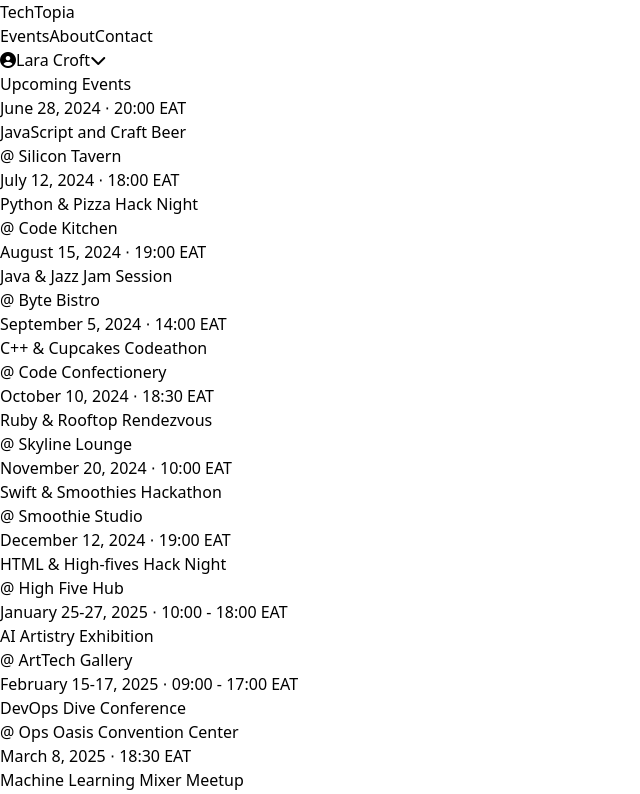
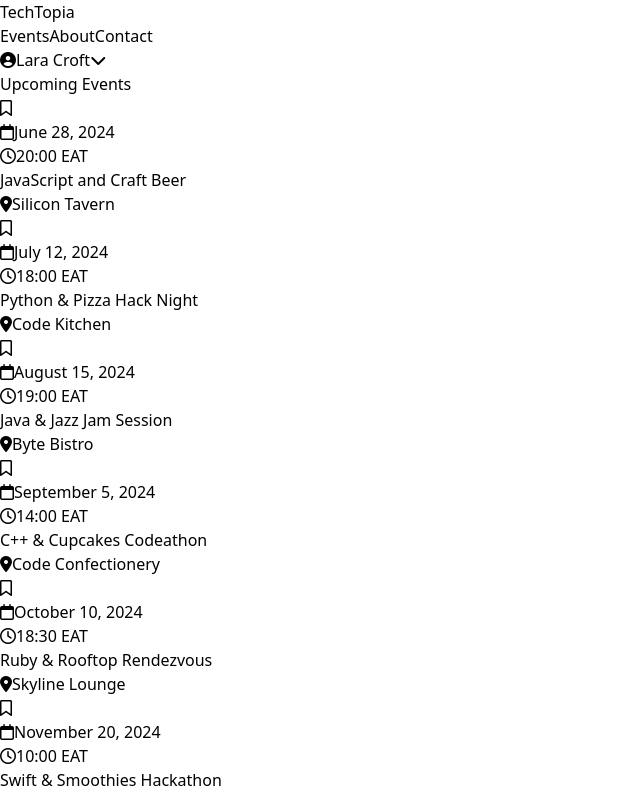
Before and after one commit to felixorwari/techtango, a Vue app: page / in a window 1280 px wide. Shown: the top 794 px of the page, without its empty margins (0-640 px from the left). Built offline with nearby package versions, Linux system fonts and the light colour scheme; data requests are answered from the project's data file.

Commit message:
Updated event card component UI

```diff
--- a/src/components/EventCardComponent.vue
+++ b/src/components/EventCardComponent.vue
@@ -7,13 +7,34 @@ defineProps({
 })
 </script>
 <template>
-  <RouterLink to="/events">
-    <div
-      class="px-10 pt-10 pb-16 transition-all bg-white border border-gray-300 rounded shadow hover:shadow-lg hover:shadow-gray-100 hover:scale-[101%] prose mx-auto"
-    >
-      <p>{{ event.date }} <span class="mx-2">&sdot;</span> {{ event.time }} EAT</p>
-      <h3 class="mt-4">{{ event.title }}</h3>
-      <p>@ {{ event.location }}</p>
-    </div>
-  </RouterLink>
+  <div class="w-full max-w-[65ch] mx-auto">
+    <RouterLink :to="{ name: 'event-details', params: { id: event.id } }">
+      <div
+        class="relative px-6 sm:px-10 pt-10 pb-16 transition-all bg-white border border-gray-300 rounded shadow hover:shadow-lg hover:shadow-gray-100 hover:scale-[101%] prose max-w-none"
+      >
+        <div class="absolute text-gray-400 top-10 right-10">
+          <i class="fa-regular fa-bookmark" title="Save event"></i>
+        </div>
+
+        <div class="flex flex-col gap-y-2">
+          <div>
+            <i class="text-gray-400 fa-regular fa-calendar"></i>
+            <span class="ms-3">{{ event.date }} </span>
+          </div>
+
+          <div>
+            <i class="text-gray-400 fa-regular fa-clock"></i>
+            <span class="ms-3">{{ event.time }} EAT</span>
+          </div>
+        </div>
+
+        <h2 class="mt-6 text-balance">{{ event.title }}</h2>
+
+        <p class="text-gray-500">
+          <i class="text-gray-400 fa-solid fa-location-dot"></i
+          ><span class="ms-3">{{ event.location }}</span>
+        </p>
+      </div>
+    </RouterLink>
+  </div>
 </template>
```
